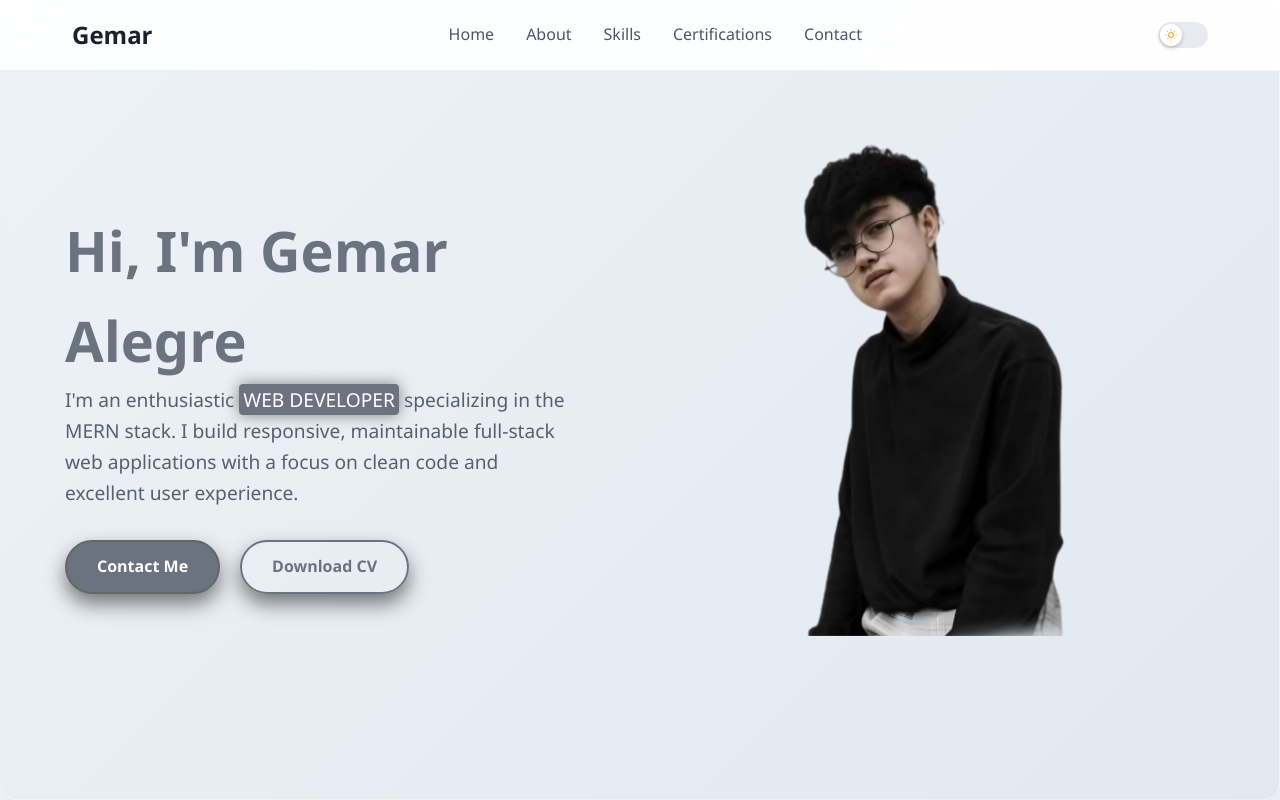
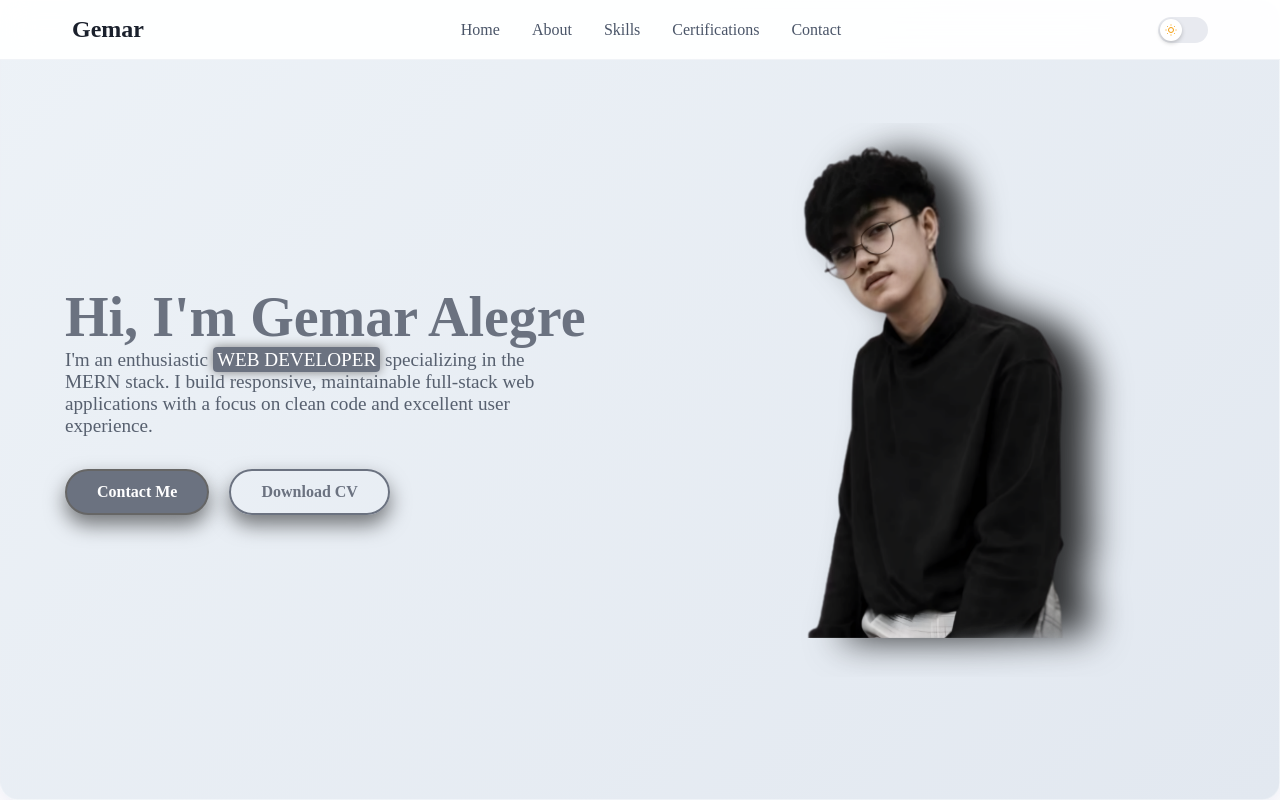
Before and after one commit to Gemar029/portfoliofinal, a website: page index.html in a window 1280 px wide. Shown: the top 800 px of the page. Drawn offline with nearby package versions, Linux system fonts and the light colour scheme.

Commit message:
07/14/2025 Done for today!

```diff
--- a/styles.css
+++ b/styles.css
@@ -3,14 +3,6 @@
     margin: 0;
     padding: 0;
     box-sizing: border-box;
-}
-
-body {
-    font-family: 'Segoe UI', Tahoma, Geneva, Verdana, sans-serif;
-    line-height: 1.6;
-    color: #2d3748;
-    background: linear-gradient(135deg, #f7fafc 0%, #edf2f7 100%);
-    overflow-x: hidden;
 }
 
 /* Navigation */
@@ -315,7 +307,8 @@ nav.scrolled {
     width: 100%;
     height: auto;
     display: inline-block;
-    transition: transform 0.5s ease;
+    transition: transform 0.5s ease, box-shadow 0.3s ease;
+    filter: drop-shadow(30px 2px 18px rgba(0, 0, 0, 0.8));
 }
 
 /* On load hero page animation */
```
Also changed, not shown: images/hero background.jpg (added).
